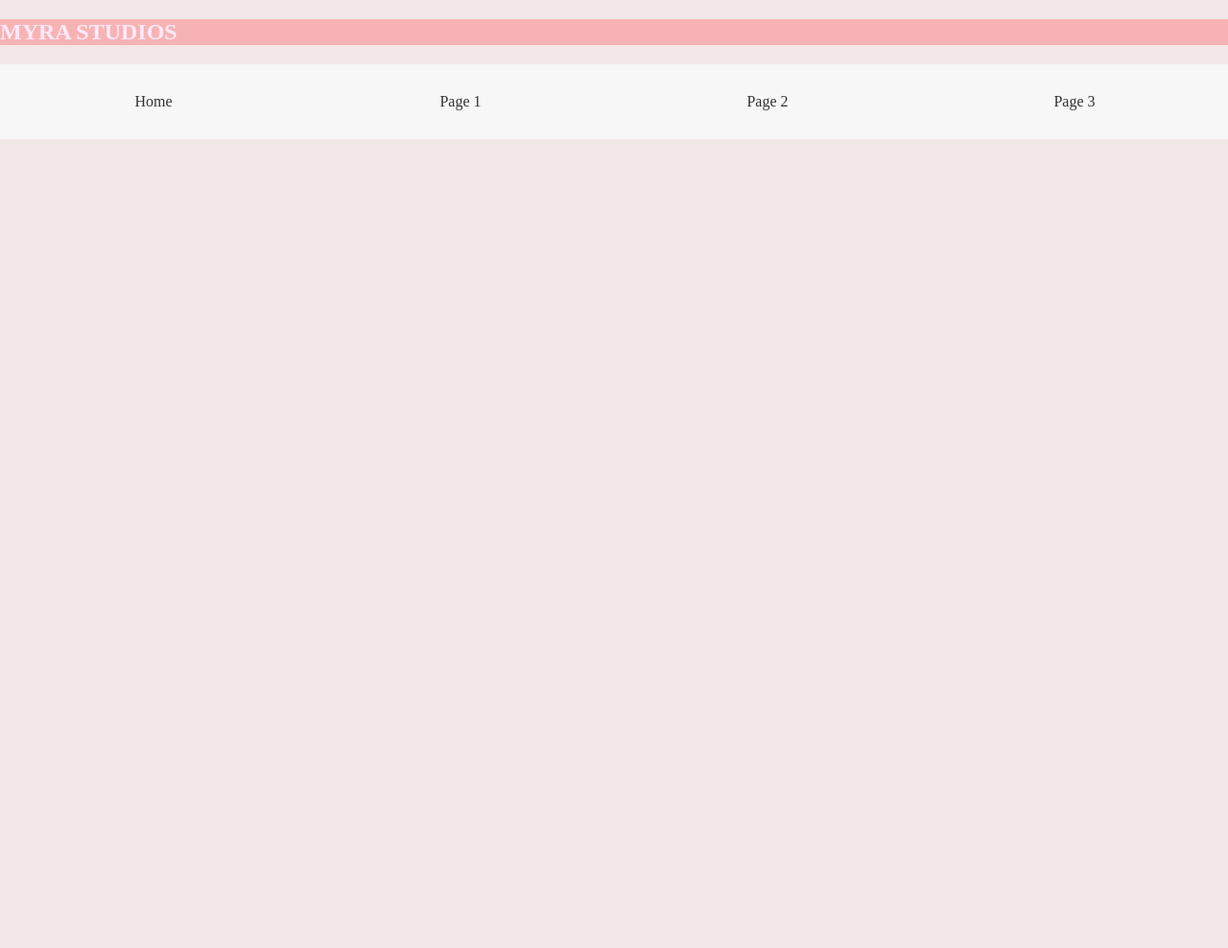
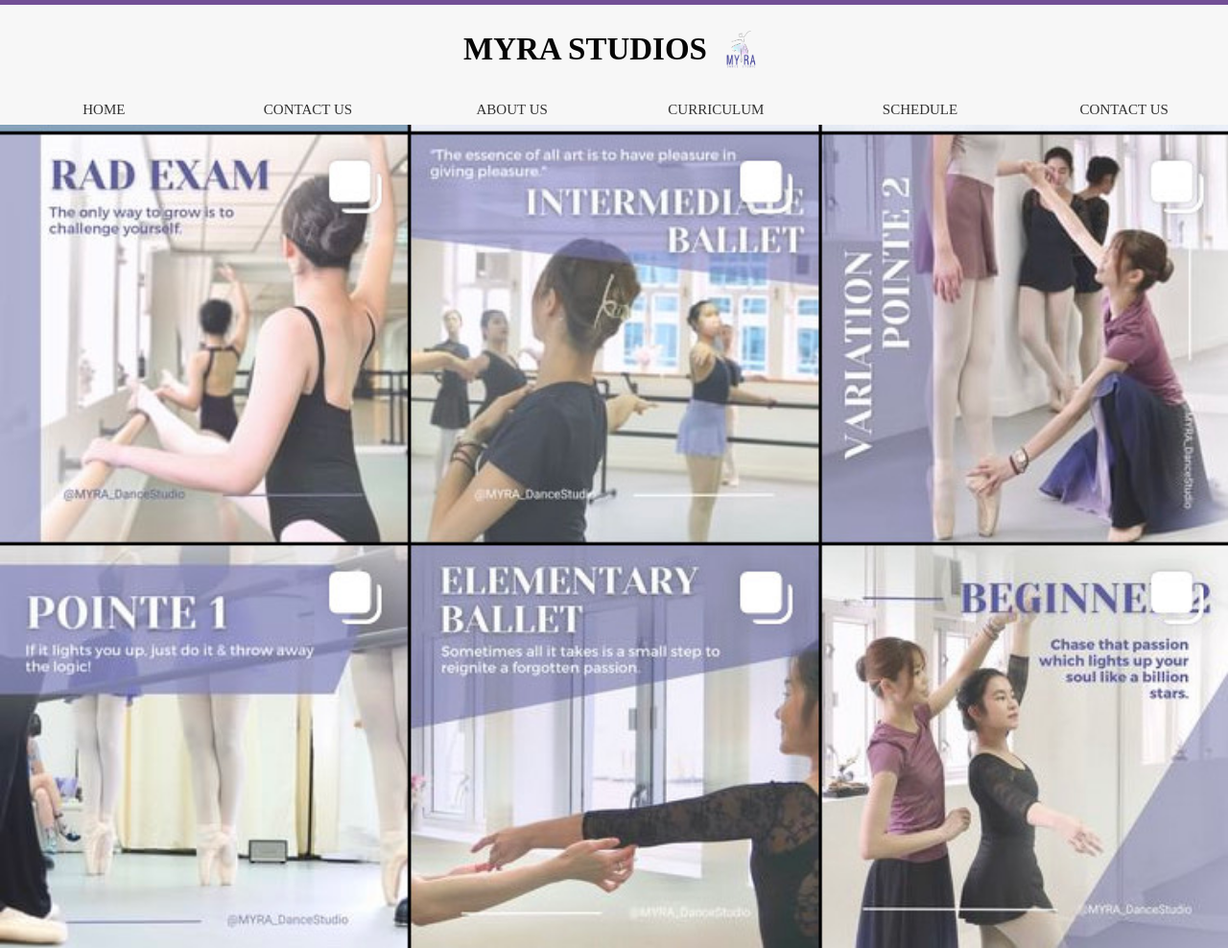
Before and after one commit to mayahkg/myra_website, a plain HTML site: page index.html in a window 1280 px wide. Shown: the top 988 px of the page at 96% size. Before the commit the page ends 800 px from the top, so only its background shows below. Drawn offline with Linux system fonts and the light colour scheme; a web font is replaced by a local one.

Commit message:
front page website

```diff
--- a/index.html
+++ b/index.html
@@ -3,24 +3,31 @@
 
 <head>
     <meta charset="UTF-8">
+    <link rel="icon" type="image/x-icon" href="assets\logo3.jpg">
+    <link rel="stylesheet" type="text/css" href="style.css">
     <meta name="viewport" content="width=device-width, initial-scale=1.0">
-    <link rel="stylesheet" href="style.css">
     <title> Myra studio</title>
+    <link href="https://fonts.googleapis.com/css2?family=Santral:wght@400;700&display=swap" rel="stylesheet">
 </head>
 
 <body>
-    <div class="title">
+
+    <nav class="image-container">
         <h2> MYRA STUDIOS </h2>
-    </div>
+        <img src="assets\logo2.png" alt="Your Image">
+    </nav>
 
     <nav class="horizontal-bar">
         <ul>
-            <li><a href="index.html">Home</a></li>
-            <li><a href="page1.html">Page 1</a></li>
-            <li><a href="page2.html">Page 2</a></li>
-            <li><a href="page3.html">Page 3</a></li>
+            <li><a href="index.html">HOME</a></li>
+            <li><a href="page4.html">CONTACT US</a></li>
+            <li><a href="page1.html">ABOUT US</a></li>
+            <li><a href="page2.html">CURRICULUM</a></li>
+            <li><a href="page3.html">SCHEDULE</a></li>
+            <li><a href="page4.html">CONTACT US</a></li>
         </ul>
     </nav>
-
+    <img src="assets\image.jpg" alt="Your Image">
+    <img src="assets\owner.jpg" alt="Your Image">
 </body>
 </html>
--- a/style.css
+++ b/style.css
@@ -1,23 +1,43 @@
 body {
-    font-family: 'Times New Roman', Times, sans-serif;
-    background-color: #f2e6e6;
-    color: #fee9f9;
+    background-color: #734f96;
+    color: #050505;
     margin: 0;
     padding: 0;
+    font-family: 'Santral';font-size: 22px;
 }
 
-.title{
-    background-color: #f7b3b3;
+.image-container {
+    background-color: #f7f7f7;
+    padding: 1px;
+    margin-top: 5px;
+}
+
+.image-container {
+    display: flex;
+    align-items: center;
+    justify-content: center; /* Add this line to horizontally center the items */
+}
+
+.image-container  h2 {
+    font-family: "Santral";
+}
+
+.image-container img {
+    width: 50px; /* Adjust the width as desired */
+    height: auto; /* Maintain aspect ratio */
+    margin-left: 10px;
+    align-self: right; /* Adjust the margin as desired */
 }
 
 .horizontal-bar {
     background-color: #f7f7f7;
+    padding: 1px;
 }
 
 .horizontal-bar ul {
     list-style-type: none;
     margin: 0;
-    padding: 0;
+    padding: 1px;
     display: flex;
 }
 
@@ -28,12 +48,18 @@ body {
 
 .horizontal-bar li a {
     display: block;
-    padding: 30px;
+    padding: 5px;
     text-decoration: none;
     color: #333;
-    font-weight: normal;
+    font-size: 15px;
+    font-weight: light;
 }
 
 .horizontal-bar li a:hover {
     background-color: #ddd;
 }
+
+img {
+    width: 100%;
+    height: auto;
+}
```
Also changed, not shown: page4.html (added, +11 -0 lines), assets/image.jpg (added), assets/logo.jpg (added), assets/logo2.png (added), assets/logo3.jpg (added), assets/owner.jpg (added), 2 other files.
